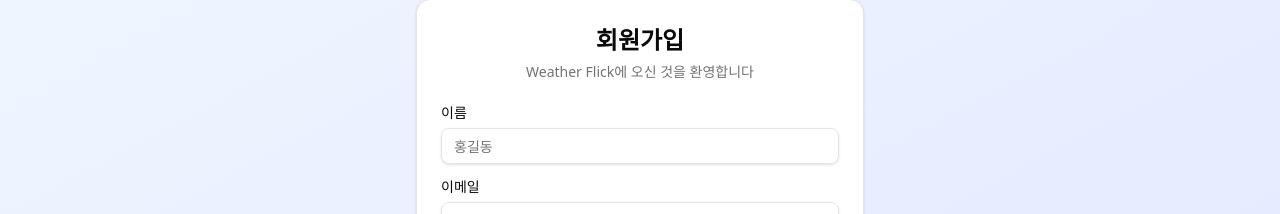
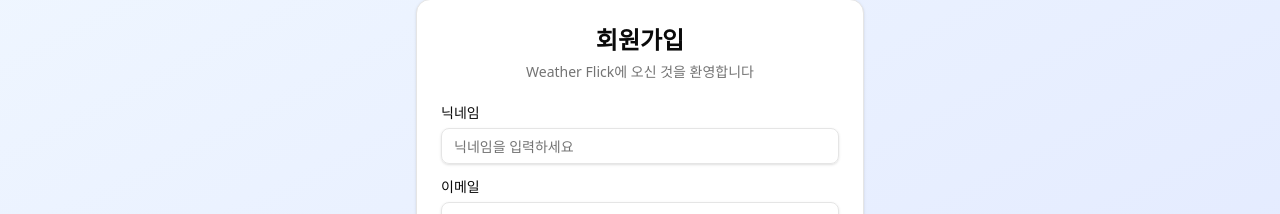
Before and after one commit to aicc6/weather-flick-front, a React (Vite) app: page /sign-up in a window 1280 px wide. Shown: the part 90-304 px from the top of the page. Built offline with nearby package versions, Linux system fonts and the light colour scheme; no server answers.

Commit message:
회원가입창 이름 > 닉네임 변경

```diff
--- a/src/components/pages/sign-up/index.jsx
+++ b/src/components/pages/sign-up/index.jsx
@@ -37,7 +37,7 @@ export function SignUpPage() {
     resolver: zodResolver(signUpSchema),
     mode: 'onChange',
     defaultValues: {
-      name: '',
+      nickname: '',
       email: '',
       password: '',
       confirmPassword: '',
@@ -52,7 +52,7 @@ export function SignUpPage() {
       // AuthContext를 통한 회원가입
       const userData = {
         email: data.email,
-        username: data.name,
+        username: data.nickname,
         password: data.password,
       }
 
@@ -174,16 +174,18 @@ export function SignUpPage() {
             )}
 
             <div className="space-y-2">
-              <Label htmlFor="name">이름</Label>
+              <Label htmlFor="nickname">닉네임</Label>
               <Input
-                id="name"
+                id="nickname"
                 type="text"
-                placeholder="홍길동"
-                {...register('name')}
-                className={errors.name ? 'border-red-500' : ''}
+                placeholder="닉네임을 입력하세요"
+                {...register('nickname')}
+                className={errors.nickname ? 'border-red-500' : ''}
               />
-              {errors.name && (
-                <p className="text-sm text-red-500">{errors.name.message}</p>
+              {errors.nickname && (
+                <p className="text-sm text-red-500">
+                  {errors.nickname.message}
+                </p>
               )}
             </div>
 
```
